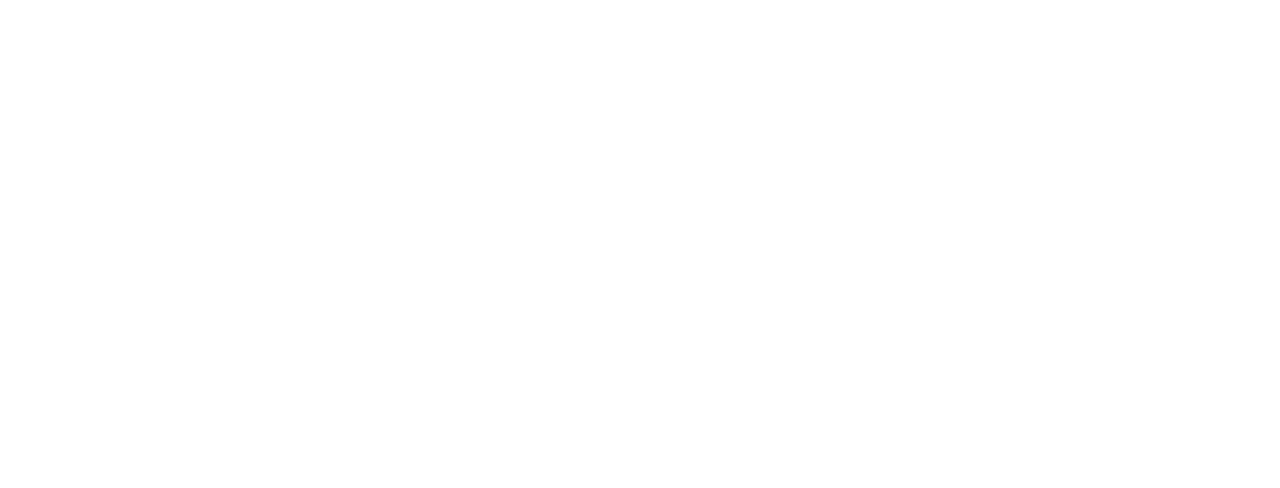
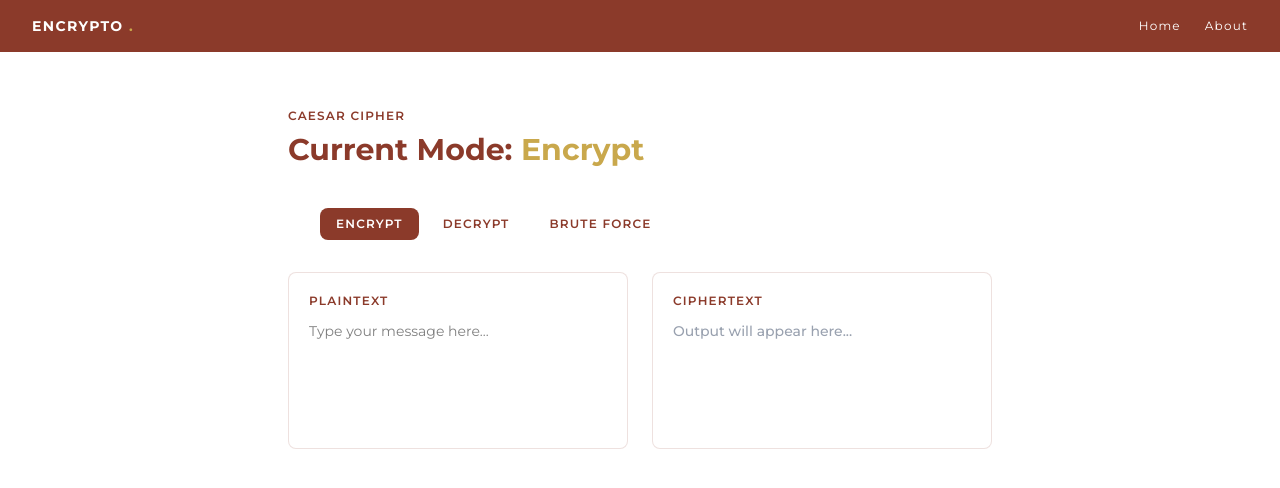
Before and after one commit to Krimzonn/encrypto, a React (Vite) app: page /cipher/caesar in a window 1280 px wide. Before the commit this address had no page. Shown: the top 488 px of the page. Built offline with nearby package versions, Linux system fonts and the light colour scheme.

Commit message:
Built the basics of Caesar cipher --- Encryption and Decryption

```diff
--- a/src/App.jsx
+++ b/src/App.jsx
@@ -1,6 +1,7 @@
 import { BrowserRouter, Routes, Route } from "react-router-dom";
 import Home from "./pages/Home";
 import CipherSelect from "./pages/CipherSelect";
+import Caesar from "./pages/Caesar";
 
 function App() {
   return (
@@ -8,6 +9,7 @@
       <Routes>
         <Route path="/" element={<Home />} />
         <Route path="/ciphers" element={<CipherSelect />} />
+        <Route path="/cipher/caesar" element={<Caesar />} />
       </Routes>
     </BrowserRouter>
   );
--- /dev/null
+++ b/src/ciphers/caesarCipher.js
@@ -0,0 +1,40 @@
+export default function caesarEncrypt(text, shift) {
+  let result = "";
+
+  for (let i = 0; i < text.length; i++) {
+    const code = text.charCodeAt(i);
+
+    if (code >= 65 && code <= 90) {
+      const shifted = ((code - 65 + shift) % 26) + 65;
+      result += String.fromCharCode(shifted);
+    } else if (code >= 97 && code <= 122) {
+      const shifted = ((code - 97 + shift) % 26) + 97;
+      result += String.fromCharCode(shifted);
+    } else {
+      result += text[i];
+    }
+  }
+
+  return result;
+}
+
+export function caesarDecrypt(text, shift) {
+  return caesarEncrypt(text, 26 - shift);
+}
+
+export function bruteForce(text) {
+  const result = [];
+
+  for (let shift = 0; shift <= 25; shift++) {
+    result.push({ shift, text: ceasarDecrypt(text, shift) });
+  }
+
+  return result;
+}
+
+export function buildAlphabetMap(shift) {
+  return Array.from({ length: 26 }, (_, i) => ({
+    original: String.fromCharCode(65 + i),
+    shifted: String.fromCharCode(((i + shift) % 26) + 65),
+  }));
+}
--- a/src/components/CipherCard.jsx
+++ b/src/components/CipherCard.jsx
@@ -12,17 +12,17 @@
       whileTap={{ scale: 0.98 }}
       transition={{ type: "spring", stiffness: 300, damping: 20 }}
     >
-      <div className="flex items-start justify-between mb-3">
-        <h2 className="text-sm font-bold text-rw uppercase tracking-widest">
+      <h2 className="text-sm font-bold text-rw uppercase tracking-widest mb-2">
         {name}
       </h2>
-        <span className="text-xs text-gold border border-rw/30 bg-gold-pale px-2 py-1 rounded">
+      <span className="text-xs text-gold border border-rw/30 bg-gold-pale px-2 py-1 rounded mb-3">
         {difficulty}
       </span>
-        <p className="text-xs text-gray-500 leading-relaxed">{description}</p>
+      <p className="mt-4 text-xs text-gray-500 leading-relaxed">
+        {description}
+      </p>
       <div className="mt-4 text-xs text-rw/50 tracking-widest uppercase">
         Open
-        </div>
       </div>
     </motion.div>
   );
--- /dev/null
+++ b/src/components/CipherIO.jsx
@@ -0,0 +1,44 @@
+import { motion } from "framer-motion";
+
+function CipherIO({ mode, input, setInput, output }) {
+  const inputLabel = mode === "Decrypt" ? "Ciphertext" : "Plaintext";
+  const outputLabel = mode === "Decrypt" ? "Plaintext" : "Ciphertext";
+
+  return (
+    <div className="grid grid-cols-1 md:grid-cols-2 gap-6 mb-8">
+      <div className="bg-surface border border-rw/15 rounded-lg p-5">
+        <p className="text-xs font-semibold text-rw tracking-widest uppercase mb-3">
+          {inputLabel}
+        </p>
+
+        <textarea
+          value={input}
+          onChange={(e) => setInput(e.target.value)}
+          placeholder="Type your message here..."
+          rows={5}
+          className="w-full text-sm outline-none resize-none bg-transparent"
+        ></textarea>
+      </div>
+
+      <div className="bg-surface border border-rw/15 rounded-lg p-5">
+        <p className="text-xs font-semibold text-rw tracking-widest uppercase mb-3">
+          {outputLabel}
+        </p>
+
+        <motion.p
+          key={output}
+          initial={{ opacity: 0 }}
+          animate={{ opacity: 1 }}
+          transition={{ duration: 0.3 }}
+          className="text-sm text-gold font-medium break-all min-h-[100px]"
+        >
+          {output || (
+            <span className="text-gray-400">Output will appear here...</span>
+          )}
+        </motion.p>
+      </div>
+    </div>
+  );
+}
+
+export default CipherIO;
--- /dev/null
+++ b/src/components/ModesTab.jsx
@@ -0,0 +1,19 @@
+const modes = ["Encrypt", "Decrypt", "Brute Force"];
+
+function ModesTab({ mode, setMode }) {
+  return (
+    <div className="flex gap-2 m-8">
+      {modes.map((m) => (
+        <button
+          key={m}
+          onClick={() => setMode(m)}
+          className={`text-xs font-semibold tracking-widest uppercase px-4 py-2 rounded-lg cursor-pointer ${mode === m ? "bg-rw text-white border-rw" : "bg-surface text-rw border-rw/20 hover:border-rw/50"}`}
+        >
+          {m}
+        </button>
+      ))}
+    </div>
+  );
+}
+
+export default ModesTab;
--- /dev/null
+++ b/src/pages/Caesar.jsx
@@ -0,0 +1,52 @@
+import { useState, useMemo } from "react";
+import Navbar from "../components/Navbar";
+import caesarEncrypt, { caesarDecrypt } from "../ciphers/caesarCipher";
+import ModesTab from "../components/ModesTab";
+import CipherIO from "../components/CipherIO";
+
+function Caesar() {
+  const [mode, setMode] = useState("Encrypt");
+  const [input, setInput] = useState("");
+  const [shift, seShift] = useState(3);
+
+  const output = useMemo(() => {
+    if (!input) {
+      return;
+    }
+
+    if (mode === "Encrypt") {
+      return caesarEncrypt(input, shift);
+    }
+
+    if (mode === "Decrypt") {
+      return caesarDecrypt(input, shift);
+    }
+
+    return "";
+  }, [input, shift, mode]);
+
+  return (
+    <>
+      <Navbar />
+      <div className="max-w-3xl mx-auto px-8 py-14">
+        <p className="text-xs text-rw font-semibold tracking-widest uppercase mb-2">
+          Caesar Cipher
+        </p>
+
+        <h1 className="text-3xl font-bold text-rw mb-10">
+          Current Mode: <span className="text-gold">{mode}</span>
+        </h1>
+
+        <ModesTab mode={mode} setMode={setMode} />
+        <CipherIO
+          input={input}
+          mode={mode}
+          setInput={setInput}
+          output={output}
+        />
+      </div>
+    </>
+  );
+}
+
+export default Caesar;
--- a/src/pages/CipherSelect.jsx
+++ b/src/pages/CipherSelect.jsx
@@ -4,9 +4,24 @@
 const ciphers = [
   {
     name: "Caesar Cipher",
-    desc: "Shifts every letter by a fixed number. One of the oldest and simpler techniques known",
+    description:
+      "Shifts every letter by a fixed number. One of the oldest and simpler techniques known",
     difficulty: "Beginner",
     to: "/cipher/caesar",
+  },
+  {
+    name: "Atbash Cipher",
+    description:
+      "A reverse cipher where the alphabet is reversed; A becomes Z, B becomes Y, and so on.",
+    difficulty: "Beginner",
+    to: "/cipher/atbash",
+  },
+  {
+    name: "Vigenère Cipher",
+    description:
+      "A polyalphabetic substitution cipher using a keyword to shift letters in the plaintext.",
+    difficulty: "Intermediate",
+    to: "/cipher/vignere",
   },
 ];
 
@@ -14,14 +29,14 @@
   return (
     <>
       <Navbar />
-      <div className="max-w-3xl mx-auto px-8 py-16">
+      <div className="max-w-4xl mx-auto px-8 py-16">
         <p className="text-xs font-semibold text-rw tracking-widest uppercase mb-2">
           Cipher Library
         </p>
         <h1 className="text-3xl font-bold text-rw mb-10">
           Choose a <span className="text-gold">cipher</span>
         </h1>
-        <div className="grid grid-cols-1 md:grid-cols-2 gap-6">
+        <div className="grid grid-cols-1 md:grid-cols-3 gap-6">
           {ciphers.map((cipher) => (
             <CipherCard key={cipher.name} {...cipher} />
           ))}
```
Lines whose indentation alone changed are shown as unchanged.
